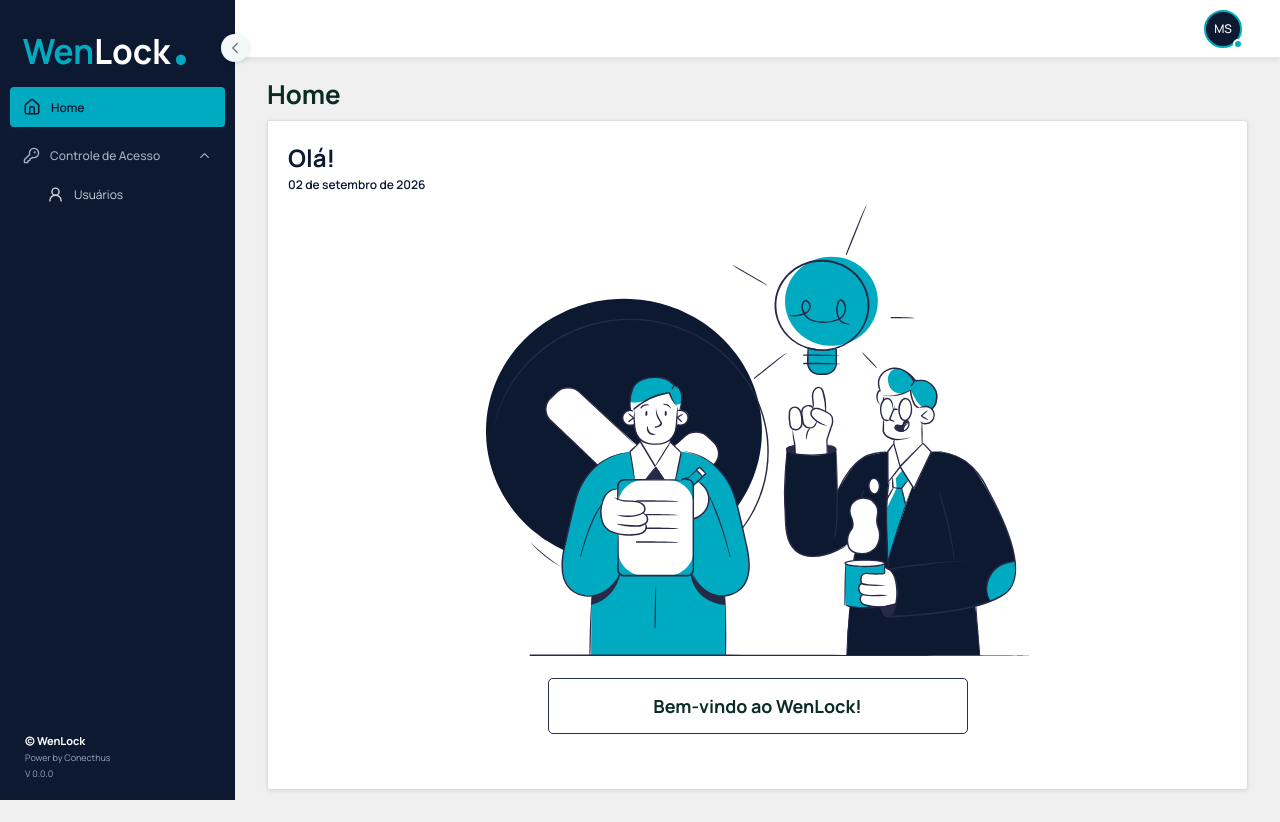
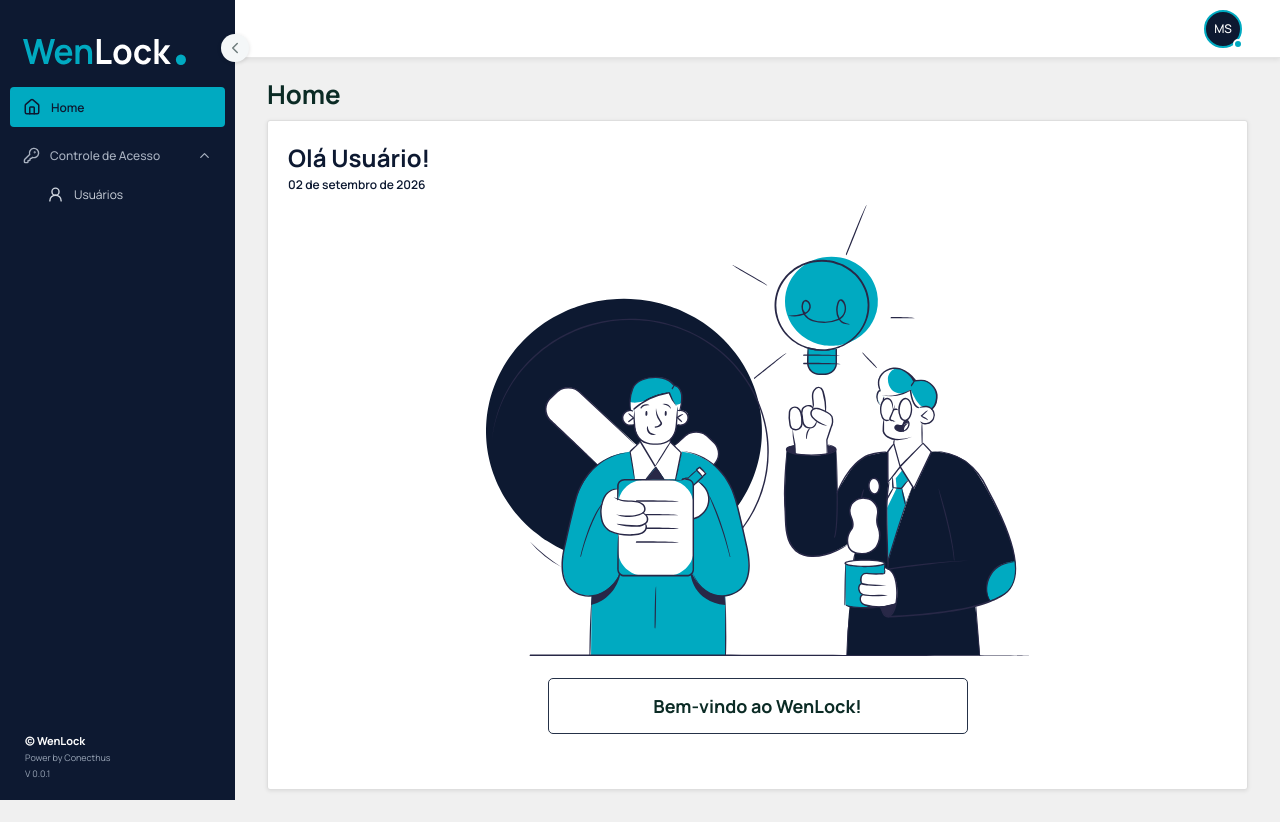
Before and after one commit to coldein/WenLock-Test, a React (Vite) app in the folder frontend/: page / in a window 1280 px wide. Built offline with nearby package versions, Linux system fonts and the light colour scheme.

Commit message:
style(Layout): ajuste textual

```diff
--- a/frontend/src/layouts/AppLayout.tsx
+++ b/frontend/src/layouts/AppLayout.tsx
@@ -171,7 +171,7 @@ export function AppLayout() {
               Power by Conecthus
             </span>
 
-            <span>V 0.0.0</span>
+            <span>V 0.0.1</span>
           </footer>
         )}
       </aside>
--- a/frontend/src/pages/Home/HomePage.tsx
+++ b/frontend/src/pages/Home/HomePage.tsx
@@ -19,7 +19,7 @@ export function HomePage() {
 
             <section className={styles.card}>
                 <h2 className={styles.greeting}>
-                    Olá!
+                    Olá Usuário!
                 </h2>
 
                 <p className={styles.date}>
```
